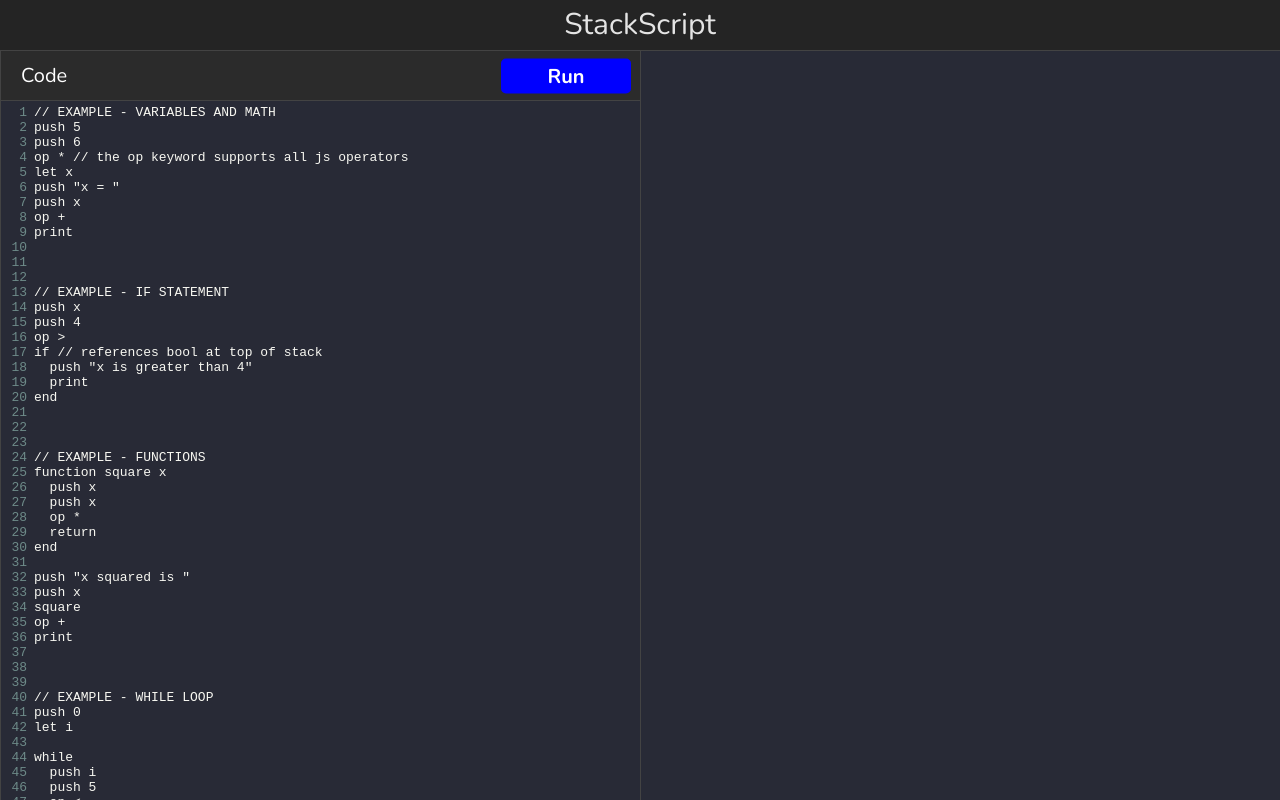
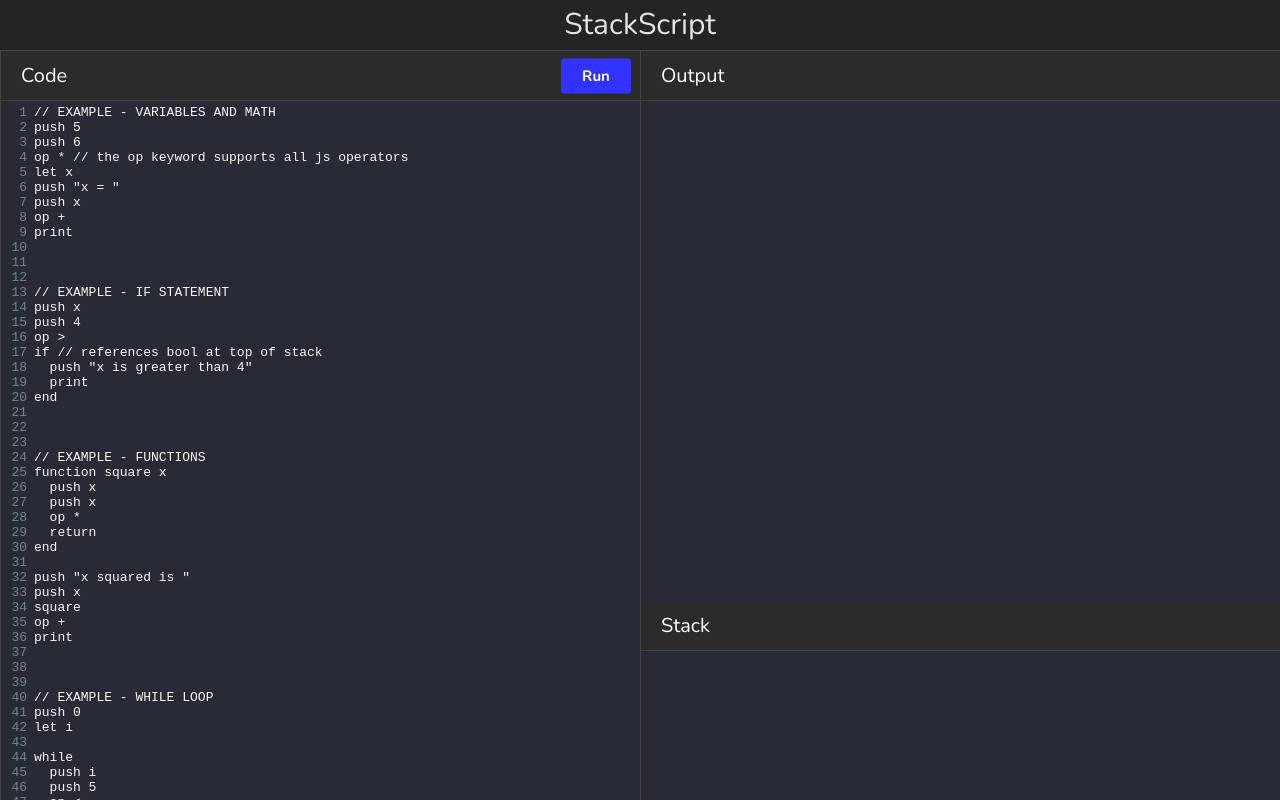
Before and after one commit to dogcrunch/stack, a plain HTML site: page index.html in a window 1280 px wide. Drawn offline with nearby package versions, Linux system fonts and the light colour scheme.

Commit message:
Update style.css

```diff
--- a/style.css
+++ b/style.css
@@ -39,7 +39,7 @@ body{
     left: 50%;
 }
 .topBar{
-    position: absolute;
+    position: relative;
     top:0px;
     left: 0px;
     width:100%;
@@ -52,26 +52,36 @@ body{
     line-height:50px;
     padding-left: 20px;
 }
-#inputInner, #outputInner {
-    position: absolute;
+#inputInner, #outputInner, #stackInner {
+    position: relative;
     left: 0%;
-    top: 50px;
     width:100%;
+}
+
+#stackInner{
+    height: 200px;
+}
+
+#inputInner{
     height: calc(100% - 100px);
 }
 
+#outputInner{
+    height: calc(100% - 300px);
+}
+
 #runButton{
-    background-color: blue;
+    background-color: rgb(50, 50, 255);
     position: absolute;
     right: 10px;
-    width: 130px;
+    width: 70px;
     height: 35px;
     top: 50%;
     transform: translateY(-50%);
-    border-radius: 5px;
+    border-radius: 3px;
     border:none;
     color: white;
-    font-size:20px;
+    font-size:15px;
     font-family: 'Nunito', sans-serif;
 }
 
```
